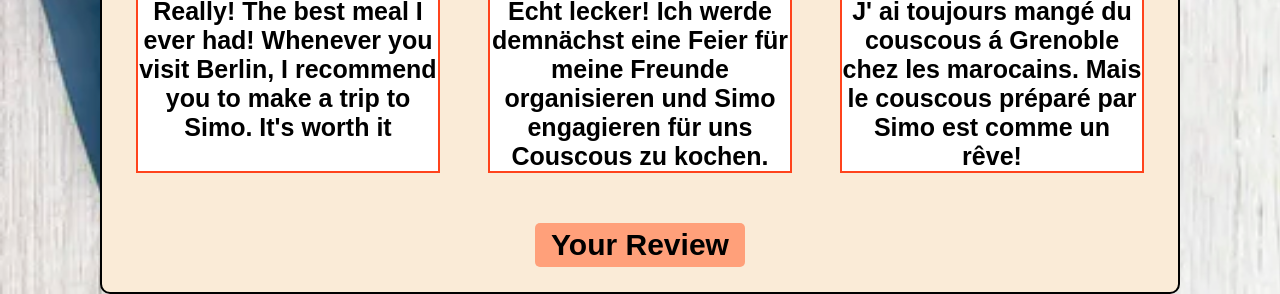
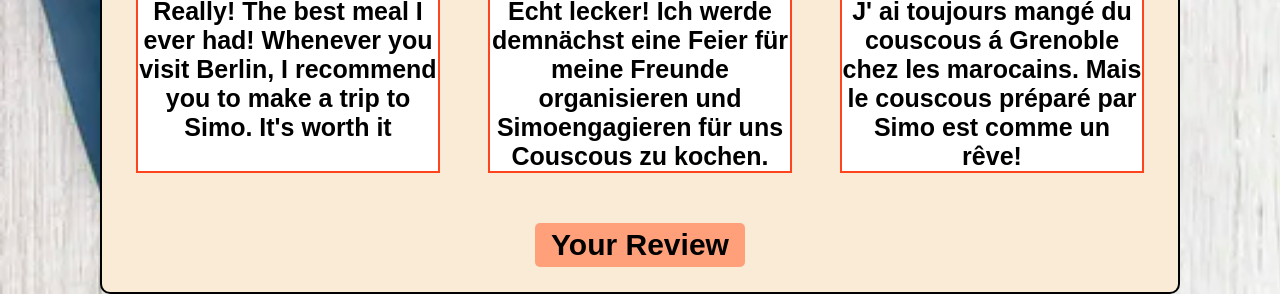
Before and after one commit to rielka/odin_landing_page, a plain HTML site: page index.html in a window 1280 px wide. Shown: the part 665-959 px from the top of the page. Drawn offline with Linux system fonts and the light colour scheme; a web font is replaced by a local one.

Commit message:
index.html

```diff
--- a/index.html
+++ b/index.html
@@ -56,7 +56,7 @@
                     <div class="customer">
                         <h3>Sara Hahn</h3>
                         <p>Echt lecker! Ich werde demnächst eine Feier für meine Freunde
-                            organisieren und Simo engagieren für uns Couscous zu kochen.</p>
+                            organisieren und Simoengagieren für uns Couscous zu kochen.</p>
 
                     </div>
                     <div class="customer">
```
